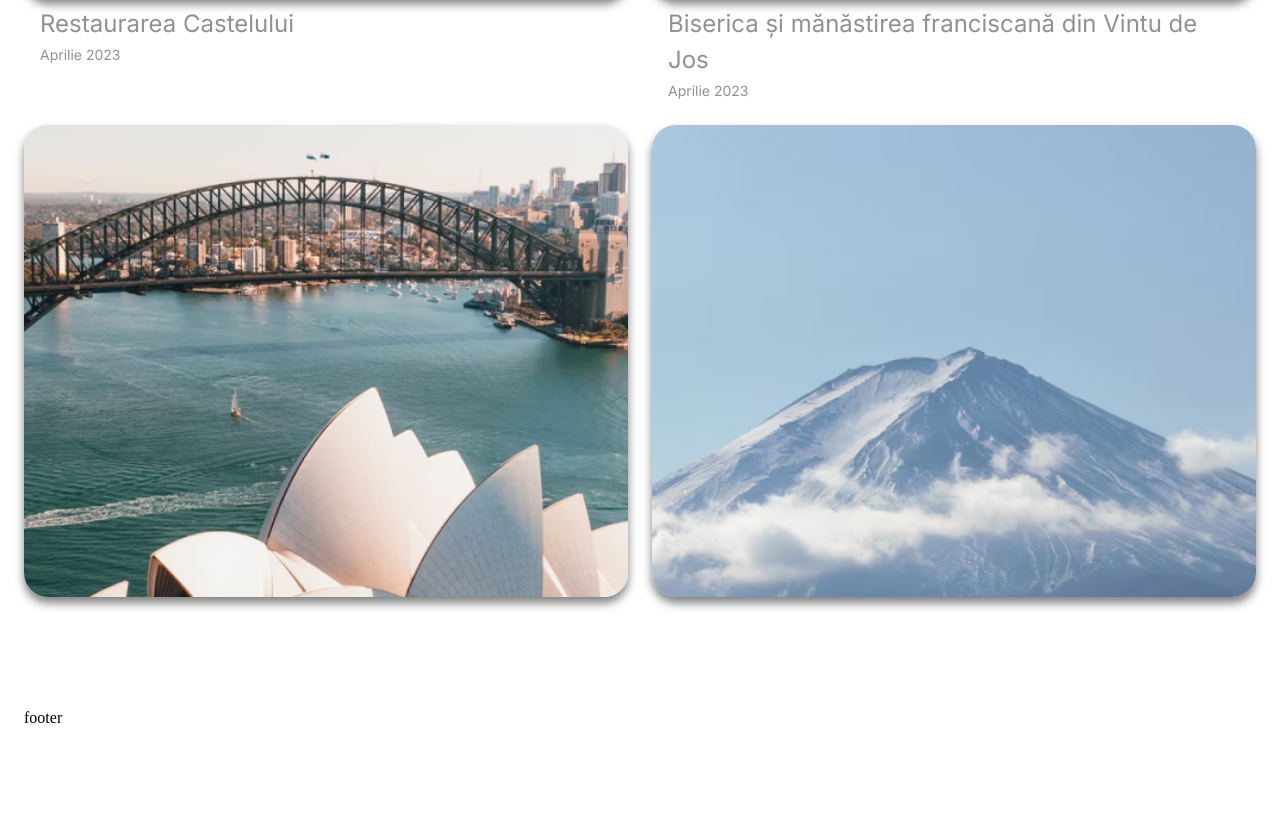
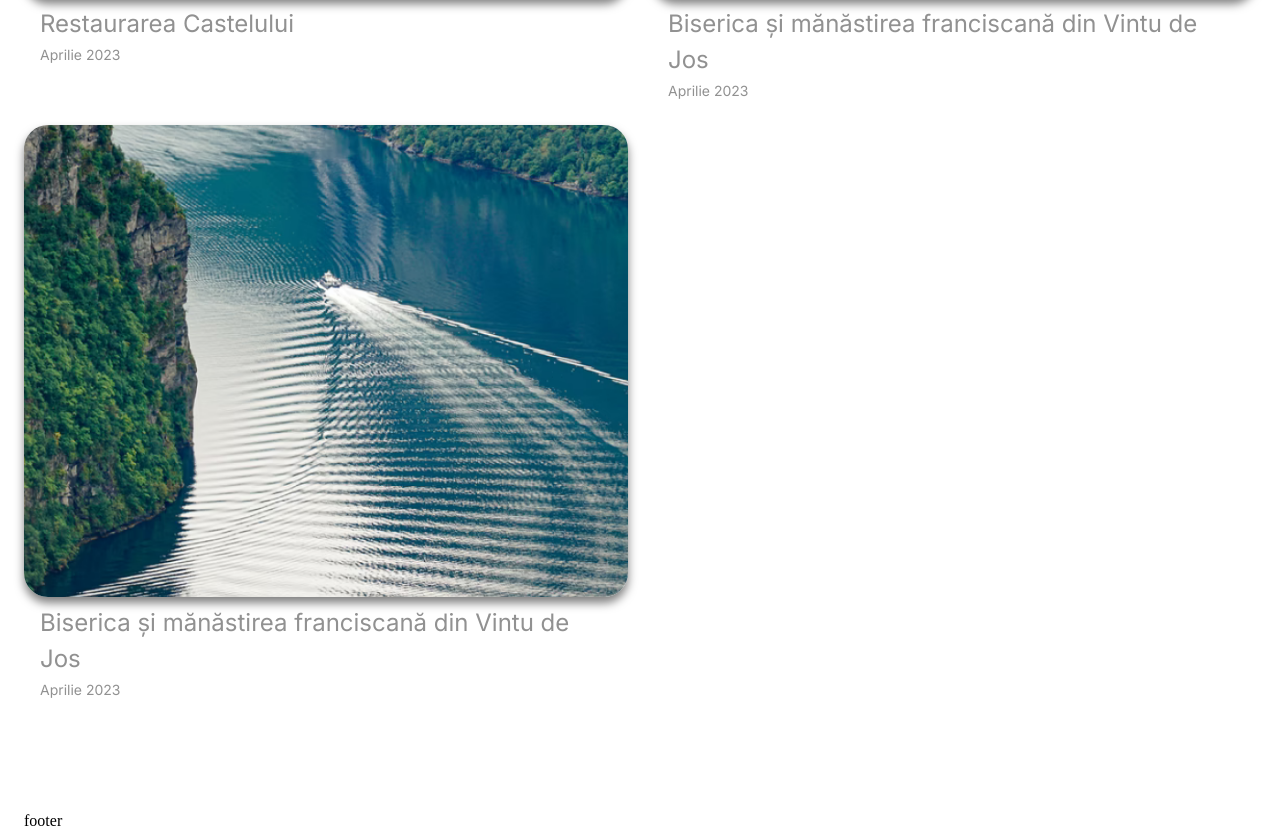
Before and after one commit to stoianovidiu/3d-printing-site, a Next.js app: page /portofoliu in a window 1280 px wide. Shown: the part 772-1602 px from the top of the page. Before the commit the page ends 1499 px from the top, so only its background shows below. Built offline with nearby package versions, Linux system fonts and the light colour scheme.

Commit message:
updated key prop

```diff
--- a/pages/portofoliu/index.js
+++ b/pages/portofoliu/index.js
@@ -9,20 +9,14 @@ import { SPACING } from "../../constants/spacings";
 const templatePadding = SPACING;
 
 const Portofoliu = () => {
-  const itemsMixed = projects.map((item, index) => (
-    <Grid sm={12} md={6} lg={6} xl={4} key={index}>
+  const itemsMixed = projects.map((item) => (
+    <Grid sm={12} md={6} xl={4} key={item.id}>
       <MainCard
         cardType={CardType.Mixed}
         title={item.title}
         date={item.date}
         image={item.coverImage}
       />
-    </Grid>
-  ));
-
-  const itemsCover = projects.map((item, index) => (
-    <Grid sm={12} md={6} lg={6} xl={4} key={index}>
-      <MainCard cardType={CardType.Image} image={item.coverImage} />
     </Grid>
   ));
 
@@ -44,7 +38,6 @@ const Portofoliu = () => {
         py={{ sm: templatePadding.xl, md: templatePadding.xxl }}
       >
         {itemsMixed}
-        {itemsCover}
       </Grid>
     </>
   );
--- a/public/utils/projects.json
+++ b/public/utils/projects.json
@@ -1,6 +1,6 @@
 [
   {
-    "id": 1,
+    "id": "Project_1",
     "title": "Restaurarea Castelului",
     "description": "Ana are mere",
     "date": "Aprilie 2023",
@@ -12,7 +12,7 @@
     ]
   },
   {
-    "id": 2,
+    "id": "Project_2",
     "title": "Biserica și mănăstirea franciscană din Vintu de Jos",
     "description": "Ana are mere",
     "date": "Aprilie 2023",
@@ -22,5 +22,17 @@
       {"src": "/assets/Fjord.png", "alt": "Fjord"},
       {"src": "/assets/Mountain.png", "alt": "Mountain"}
     ]
+  },
+  {
+    "id": "Project_3",
+    "title": "Biserica și mănăstirea franciscană din Vintu de Jos",
+    "description": "Ana are mere",
+    "date": "Aprilie 2023",
+    "coverImage": {"src": "/assets/Fjord.png", "alt": "Fjord"},
+    "gallery": [
+      {"src": "/assets/Sydney.png", "alt": "Sydney"},
+      {"src": "/assets/Fjord.png", "alt": "Fjord"},
+      {"src": "/assets/Mountain.png", "alt": "Mountain"}
+    ]
   }
 ]
```
